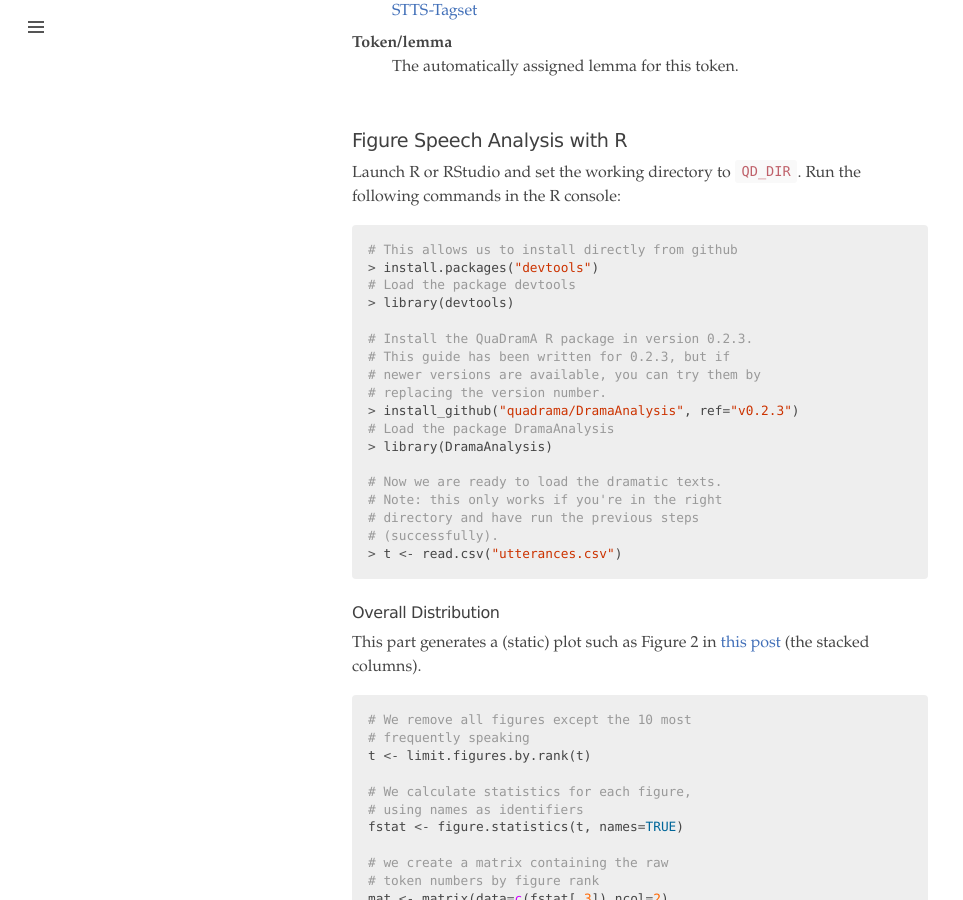
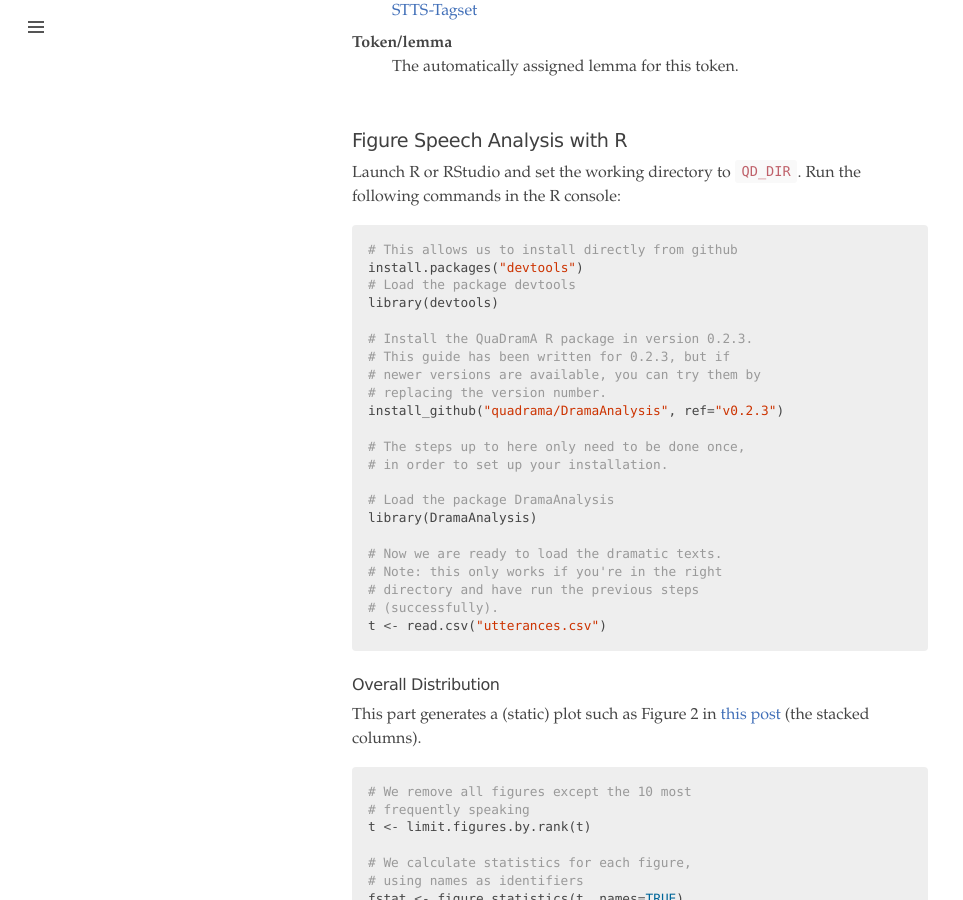
Before and after one commit to quadrama/quadrama.github.io, a Jekyll site: the page built from _posts/2016-10-21-analysing-speech.md, in a window 1280 px wide and 900 px high, scrolled down 3304 px. Shown: the whole window, without its empty margins (0-963 px from the left). Built offline with Jekyll 4.4.1, drawn with Linux system fonts in a browser that asks for light colours; nearby versions of some CDN libraries; library files that are not in the unit come from our copies.

Commit message:
fixing examples

````diff
--- a/_posts/2016-10-21-analysing-speech.md
+++ b/_posts/2016-10-21-analysing-speech.md
@@ -194,23 +194,27 @@ Launch R or RStudio and set the working directory to `QD_DIR`. Run the following
 
 ```R
 # This allows us to install directly from github
-> install.packages("devtools")
+install.packages("devtools")
 # Load the package devtools
-> library(devtools)
+library(devtools)
 
 # Install the QuaDramA R package in version 0.2.3.
 # This guide has been written for 0.2.3, but if
 # newer versions are available, you can try them by
 # replacing the version number.
-> install_github("quadrama/DramaAnalysis", ref="v0.2.3")
+install_github("quadrama/DramaAnalysis", ref="v0.2.3")
+
+# The steps up to here only need to be done once,
+# in order to set up your installation.
+
 # Load the package DramaAnalysis
-> library(DramaAnalysis)
+library(DramaAnalysis)
 
 # Now we are ready to load the dramatic texts.
 # Note: this only works if you're in the right
 # directory and have run the previous steps
 # (successfully).
-> t <- read.csv("utterances.csv")
+t <- read.csv("utterances.csv")
 ```
 
 ### Overall Distribution
@@ -258,16 +262,16 @@ We will restrict this analysis to the top-10 figures within one drama, `vndf.0`.
 
 ```R
 # make a subset of tokens to only contain vndf.0
-> t_vndf.0 <- t[t$drama=="vndf.0",]
+t_vndf.0 <- t[t$drama=="vndf.0",]
 
 # only the top 10 figures
-> t_vndf.0 <- limit.figures.by.rank(t_vndf.0, maxRank = 10)
+t_vndf.0 <- limit.figures.by.rank(t_vndf.0, maxRank = 10)
 
 # Calculate utterance statistics for all figures
-> ustat <- utterance_statistics(t_vndf.0, num.figures = F)
+ustat <- utterance_statistics(t_vndf.0, num.figures = F)
 
 # Make a Boxplot
-> boxplot(ustat$utterance_length ~ ustat$figure,
+boxplot(ustat$utterance_length ~ ustat$figure,
           col=qd.colors, las=2, frame=F,
           main=paste("Figure Speech Variation"))
 ```
````
